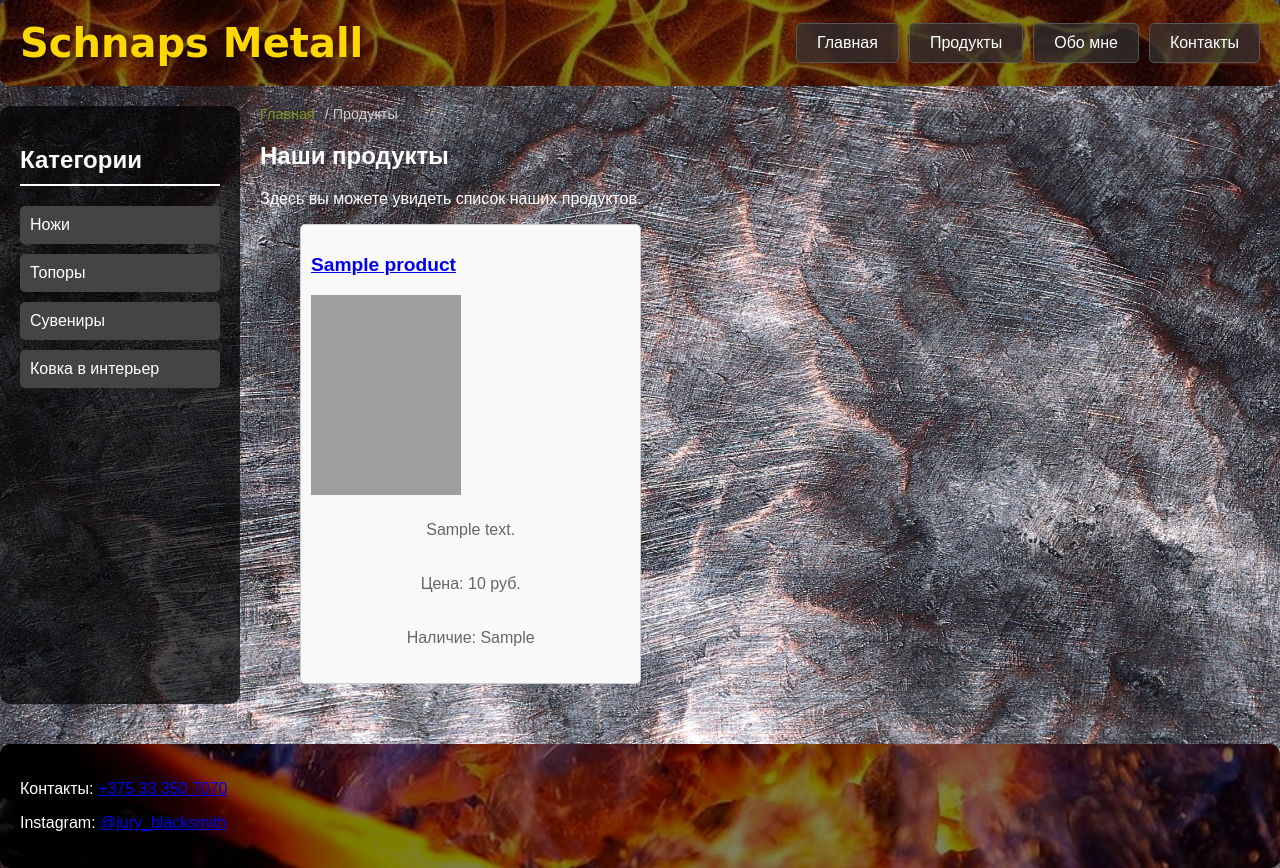
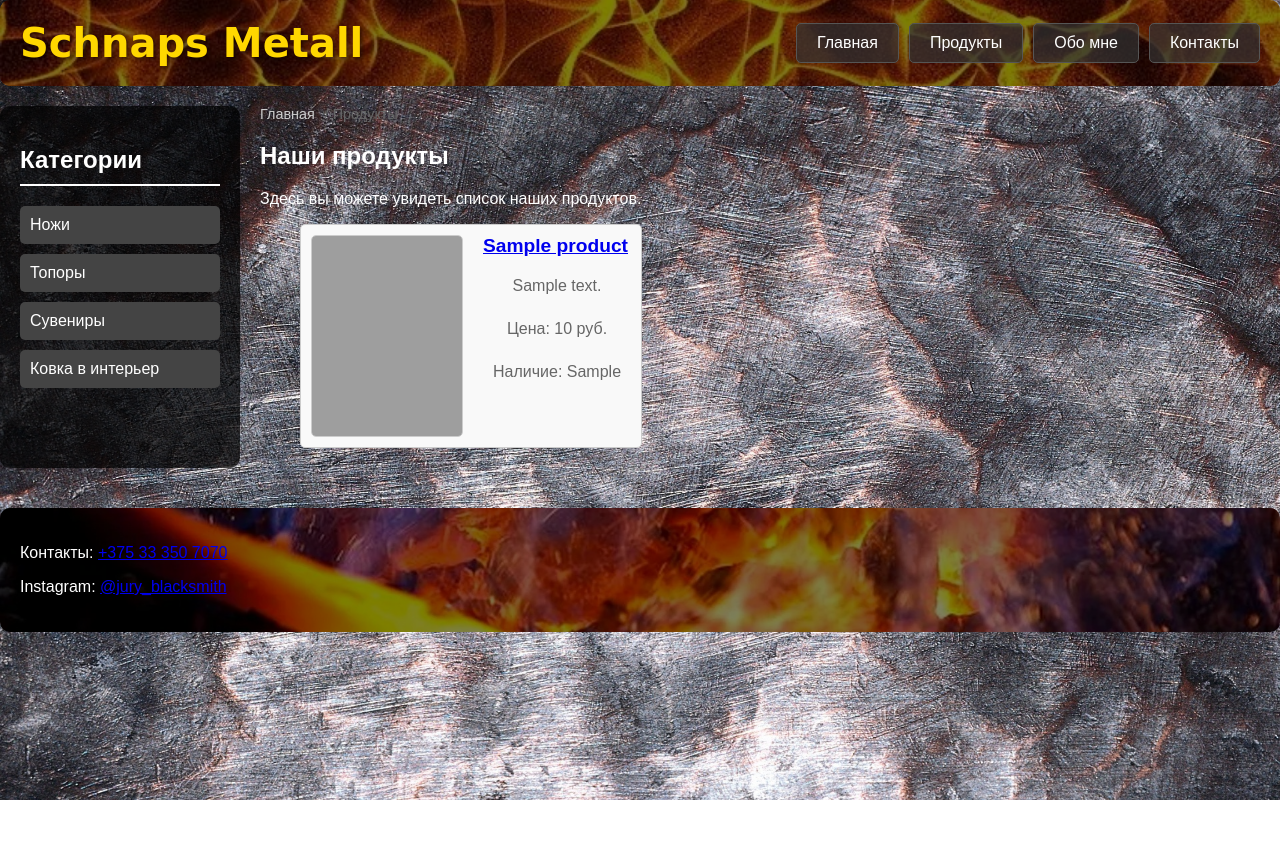
Before and after one commit to Constantin100/Iron5, a Flask app: page /products in a window 1280 px wide. After the commit the page ends 800 px from the top, so only its background shows below. Run offline with Flask 3, Linux system fonts and the light colour scheme; tables that the repository leaves empty hold one stand-in row (values such as "Sample post"); some web fonts are replaced; grey boxes are pictures that could not be loaded.

Commit message:
some changes in design products

```diff
--- a/app/static/css/products.css
+++ b/app/static/css/products.css
@@ -1,4 +1,6 @@
 .product-item {
+    display: flex;
+    align-items: flex-start;
     margin-bottom: 20px;
     padding: 10px;
     border: 1px solid #ccc;
@@ -10,24 +12,27 @@
     font-family: 'Arial', sans-serif;
     font-size: 1.2em;
     color: #333;
+    margin: 0 0 10px 0;
 }
 
 .product-item p {
     font-family: 'Arial', sans-serif;
     font-size: 1em;
     color: #666;
+    margin: 5px 0;
 }
 
 .product-image {
     max-width: 150px;
     height: auto;
-    display: block;
-    margin-bottom: 10px;
+    margin-right: 20px;
+    border: 1px solid #ccc;
+    border-radius: 5px;
 }
 
 /* Стили для хлебных крошек */
 .breadcrumb a {
-    color: #7e9722; /* Темно-серый цвет для ссылок */
+    color: #cccccc; /* Светло-серый цвет для ссылок */
     text-decoration: none;
 }
 
@@ -39,5 +44,5 @@
     font-family: 'Arial', sans-serif;
     font-size: 0.9em;
     margin-bottom: 20px;
-    color: #cccccc; /* Цвет для неактивных элементов */
+    color: #666; /* Цвет для неактивных элементов */
 }
--- a/app/templates/products.html
+++ b/app/templates/products.html
@@ -15,13 +15,15 @@
     <ul id="products">
         {% for product in products %}
             <li class="product-item">
-                <h3><a href="{{ url_for('product_detail', product_id=product.id) }}">{{ product.name }}</a></h3>
                 {% if product.images %}
                     <img src="{{ product.images[0] }}" alt="{{ product.name }}" class="product-image">
                 {% endif %}
+                <div>
+                    <h3><a href="{{ url_for('product_detail', product_id=product.id) }}">{{ product.name }}</a></h3>
                     <p>{{ product.description }}</p>
                     <p>Цена: {{ product.price }} руб.</p>
                     <p>Наличие: {{ product.in_stock }}</p>
+                </div>
             </li>
         {% endfor %}
     </ul>
@@ -62,11 +64,13 @@
                         const productUrl = `/product/${product.id}`;
                         console.log('URL продукта:', productUrl); // Отладочное сообщение
                         li.innerHTML = `
+                            ${product.images.length > 0 ? `<img src="${product.images[0]}" alt="${product.name}" class="product-image">` : ''}
+                            <div>
                                 <h3><a href="${productUrl}">${product.name}</a></h3>
-                            ${product.images.length > 0 ? `<img src="${product.images[0]}" alt="${product.name}" class="product-image">` : ''}
                                 <p>${product.description}</p>
                                 <p>Цена: ${product.price} руб.</p>
                                 <p>Наличие: ${product.in_stock}</p>
+                            </div>
                         `;
                         productList.appendChild(li);
                     });
```
Lines whose indentation alone changed are shown as unchanged.
